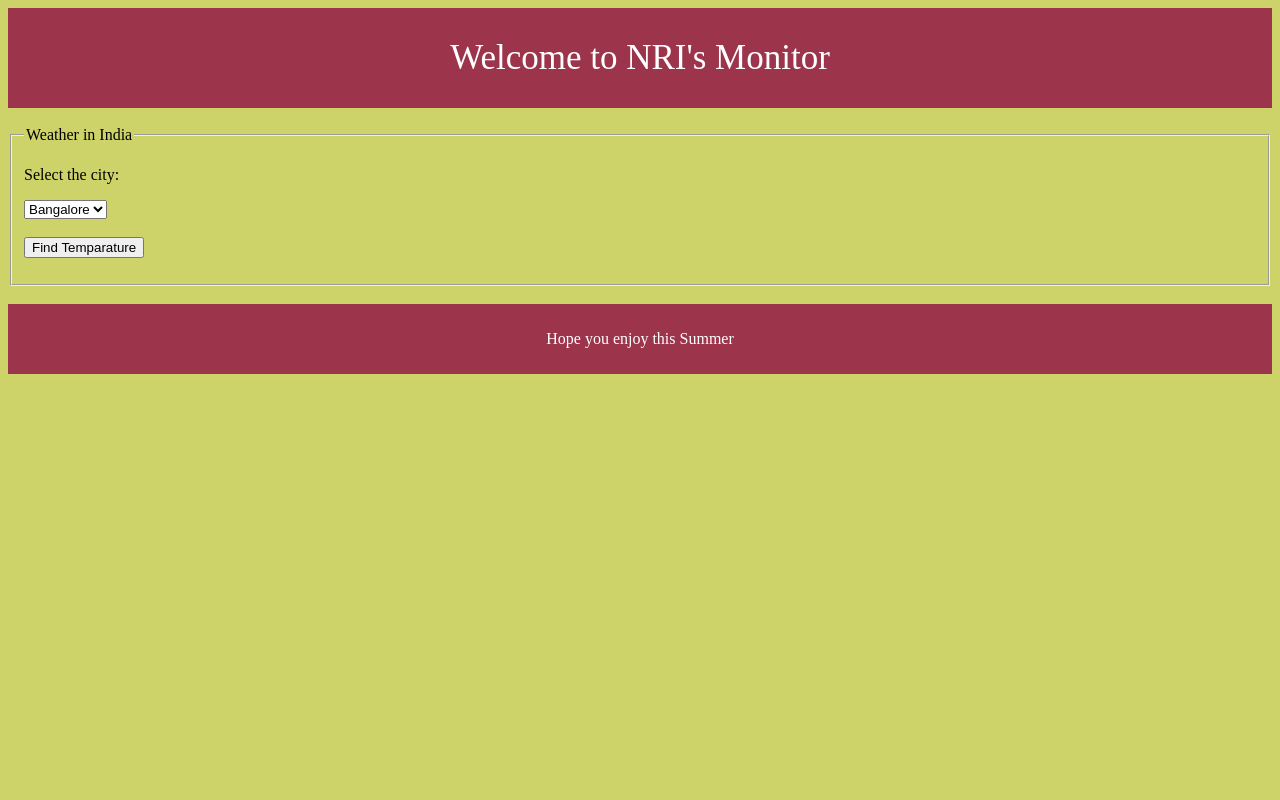
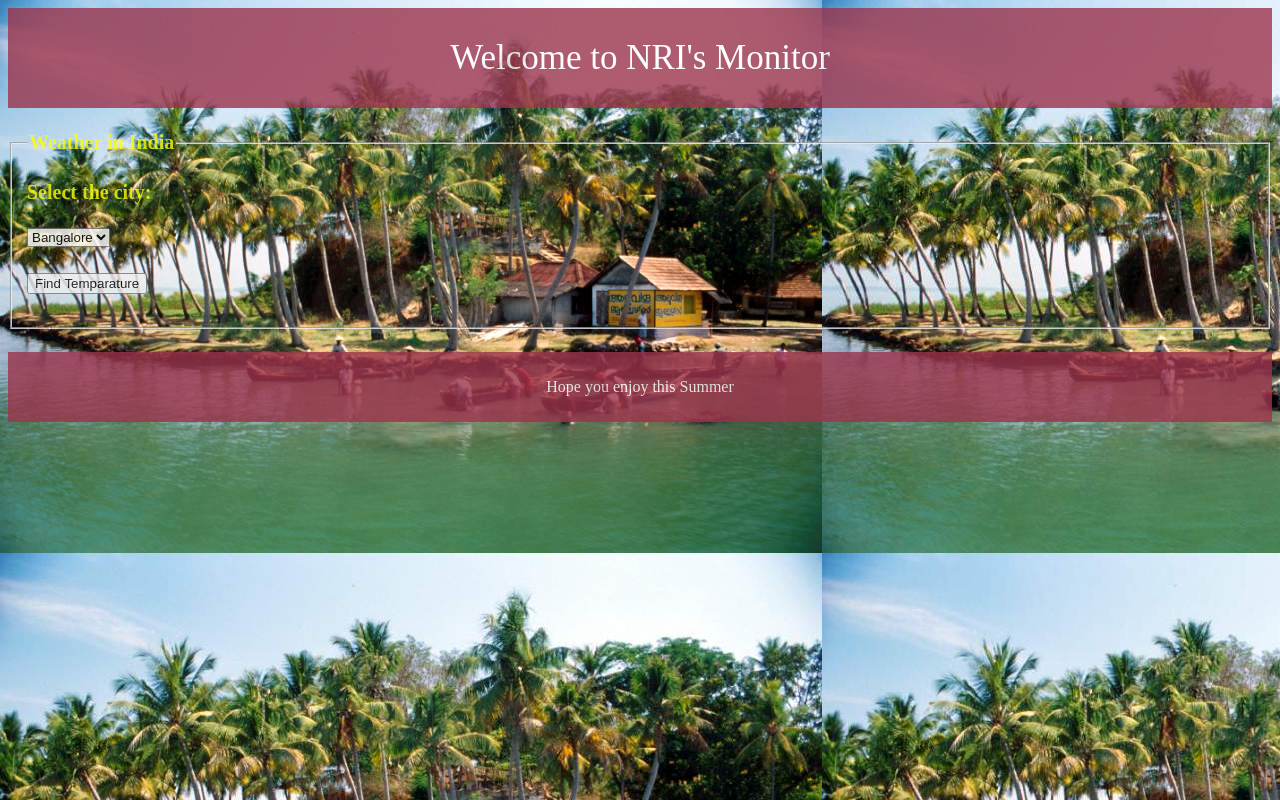
Before and after one commit to shamimyousuf101/MyGitRepo, a plain HTML site: page index.html in a window 1280 px wide. Drawn offline with Linux system fonts and the light colour scheme.

Commit message:
background image

```diff
--- a/index.html
+++ b/index.html
@@ -19,7 +19,10 @@
 			}
 
 			weather {
+				font-weight: bold;
 				padding: 20px;
+				font-size: 20px;
+				color: yellow;
 			}
 
 			footer {
@@ -28,6 +31,11 @@
 				padding: 10px;
 				text-align: center;
 				color: white;
+			}
+
+			legend {
+				font-style: 14px;
+
 			}
 
 
@@ -52,7 +60,7 @@
 
 	</head>
 
-	<body style="background-color:#CDD269">
+	<body background=kerala.jpg style = opacity:0.8>
 
 		<header> Welcome to NRI's Monitor</header>
 
```
Also changed, not shown: kerala.jpg (added). Lines whose indentation alone changed are shown as unchanged.
